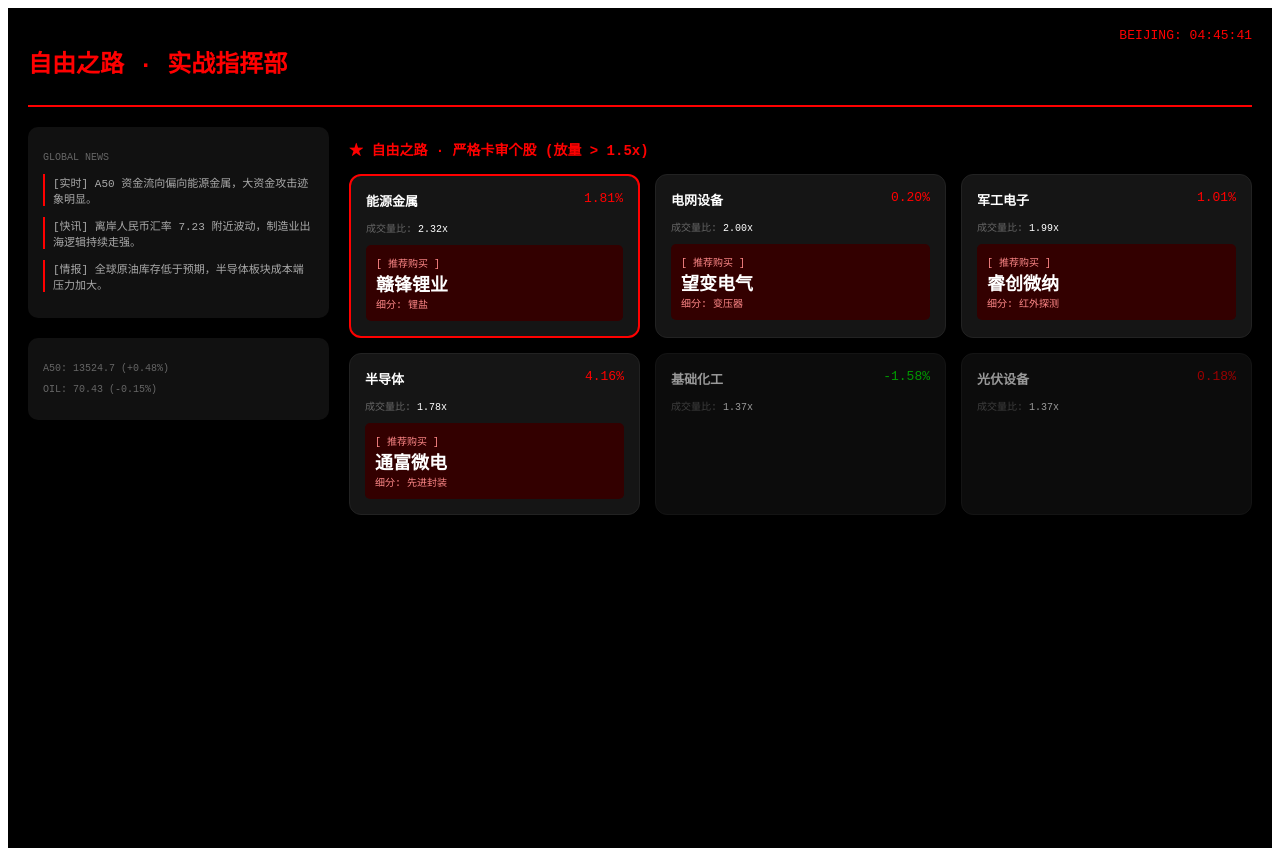
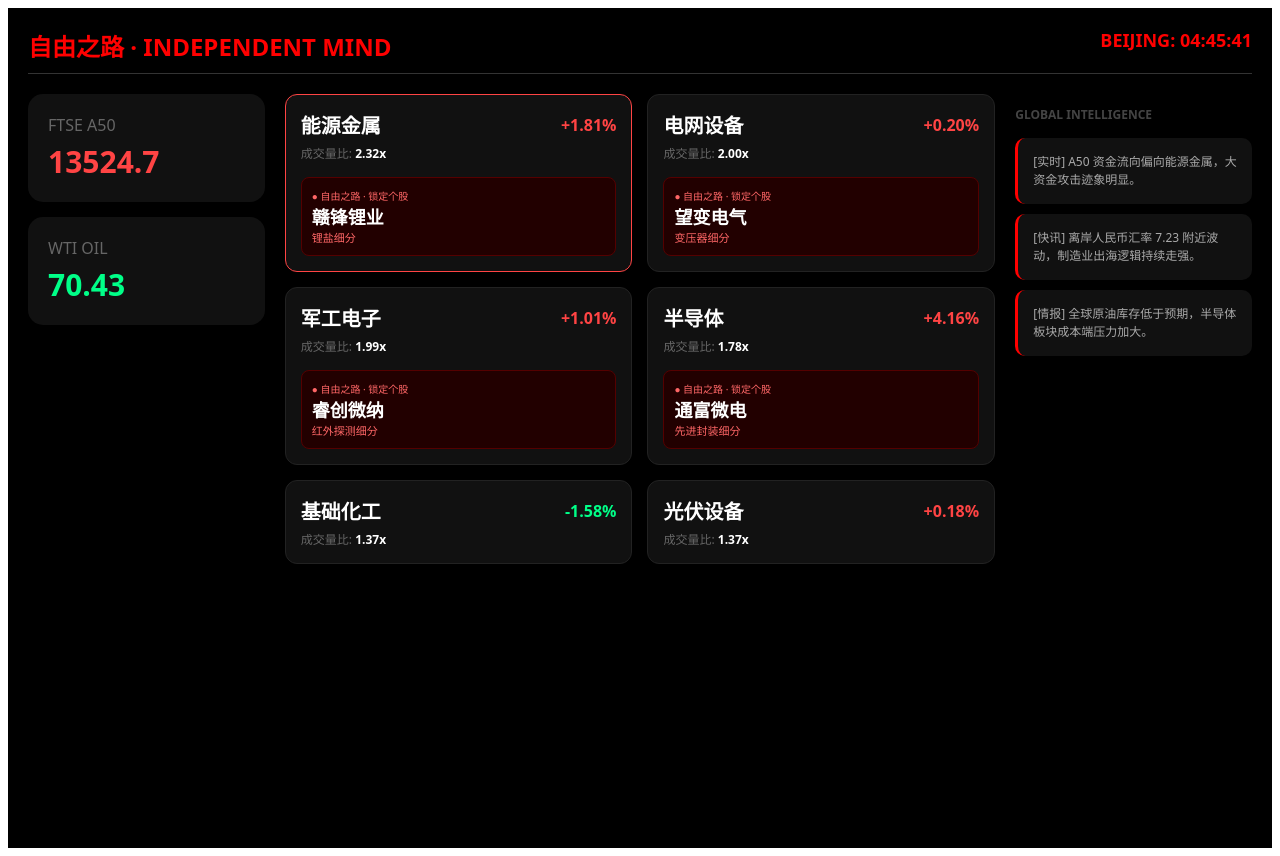
Before and after one commit to hua90261-maker/brain, a Next.js app: page / in a window 1280 px wide. Built offline with nearby package versions, Linux system fonts and the light colour scheme.

Commit message:
Rename AlphaCommand to RealtimeCommand and refactor

```diff
--- a/pages/index.js
+++ b/pages/index.js
@@ -1,67 +1,72 @@
 import React, { useState, useEffect } from 'react';
 
-export default function AlphaCommand() {
-  const [m, setM] = useState({ a50: {}, oil: {}, sectors: [], news: [], recommendations: [], time: '校准中' });
+export default function RealtimeCommand() {
+  const [m, setM] = useState({ a50: {}, oil: {}, sectors: [], news: [], time: '...' });
 
   useEffect(() => {
-    const sync = async () => {
+    const fetcher = async () => {
       try {
         const res = await fetch('/api/data');
         const data = await res.json();
         setM(data);
-      } catch (e) { console.error("断连"); }
+      } catch (e) { console.log("信号断连"); }
     };
-    sync();
-    const timer = setInterval(sync, 3000);
-    return () => clearInterval(timer);
+    fetcher();
+    const interval = setInterval(fetcher, 3000); // 3秒刷新一次，看数字跳不跳
+    return () => clearInterval(interval);
   }, []);
 
   return (
-    <div style={{ backgroundColor: '#000', color: '#fff', minHeight: '100vh', padding: '20px', fontFamily: 'monospace' }}>
-      {/* 状态行 */}
-      <div style={{ borderBottom: '2px solid #f00', paddingBottom: '10px', marginBottom: '20px', display: 'flex', justifyContent: 'space-between' }}>
-        <h1 style={{ color: '#f00', fontSize: '24px' }}>自由之路 · 实战指挥部</h1>
-        <div style={{ textAlign: 'right', color: '#f00' }}>BEIJING: {m.time}</div>
+    <div style={{ backgroundColor: '#000', color: '#fff', minHeight: '100vh', padding: '20px', fontFamily: 'system-ui' }}>
+      {/* 顶部状态栏 */}
+      <div style={{ display: 'flex', justifyContent: 'space-between', borderBottom: '1px solid #333', paddingBottom: '10px', marginBottom: '20px' }}>
+        <h1 style={{ color: '#f00', fontSize: '24px', margin: 0 }}>自由之路 · INDEPENDENT MIND</h1>
+        <div style={{ textAlign: 'right', color: '#f00', fontSize: '18px', fontWeight: 'bold' }}>BEIJING: {m.time}</div>
       </div>
 
-      <div style={{ display: 'grid', gridTemplateColumns: '1fr 3fr', gap: '20px' }}>
-        {/* 左侧：情报流与宏观 */}
+      <div style={{ display: 'grid', gridTemplateColumns: '1fr 3fr 1fr', gap: '20px' }}>
+        {/* 左：核心数据 */}
         <div>
-          <div style={{ background: '#111', padding: '15px', borderRadius: '10px', marginBottom: '20px' }}>
-            <p style={{ color: '#666', fontSize: '10px' }}>GLOBAL NEWS</p>
-            {m.news.map((n, i) => <p key={i} style={{ fontSize: '11px', color: '#aaa', borderLeft: '2px solid #f00', paddingLeft: '8px' }}>{n}</p>)}
+          <div style={{ background: '#111', padding: '20px', borderRadius: '15px', marginBottom: '15px' }}>
+            <p style={{ color: '#666', margin: '0 0 5px 0' }}>FTSE A50</p>
+            <p style={{ fontSize: '30px', fontWeight: '900', color: '#f44', margin: 0 }}>{m.a50.val}</p>
           </div>
-          <div style={{ background: '#111', padding: '15px', borderRadius: '10px' }}>
-            <p style={{ color: '#666', fontSize: '10px' }}>A50: {m.a50.val} ({m.a50.chg})</p>
-            <p style={{ color: '#666', fontSize: '10px' }}>OIL: {m.oil.val} ({m.oil.chg})</p>
+          <div style={{ background: '#111', padding: '20px', borderRadius: '15px' }}>
+            <p style={{ color: '#666', margin: '0 0 5px 0' }}>WTI OIL</p>
+            <p style={{ fontSize: '30px', fontWeight: '900', color: '#0f8', margin: 0 }}>{m.oil.val}</p>
           </div>
         </div>
 
-        {/* 右侧：自由之路 · 严格筛选区 */}
-        <div>
-          <h2 style={{ fontSize: '14px', color: '#f00', marginBottom: '15px' }}>★ 自由之路 · 严格卡审个股 (放量 > 1.5x)</h2>
-          <div style={{ display: 'grid', gridTemplateColumns: 'repeat(3, 1fr)', gap: '15px' }}>
+        {/* 中：全行业实时监控 & 自由之路卡审 */}
+        <div style={{ display: 'grid', gridTemplateColumns: 'repeat(2, 1fr)', gap: '15px' }}>
           {m.sectors.map((s, i) => (
-              <div key={i} style={{
-                background: '#151515', padding: '15px', borderRadius: '12px',
-                border: s.heat > 2.0 ? '2px solid #f00' : '1px solid #222',
-                opacity: s.heat > 1.5 ? 1 : 0.6
-              }}>
-                <div style={{ display: 'flex', justifyContent: 'space-between' }}>
-                  <span style={{ fontWeight: 'bold' }}>{s.name}</span>
-                  <span style={{ color: parseFloat(s.change) > 0 ? '#f00' : '#0f0' }}>{s.change}%</span>
+            <div key={i} style={{ background: '#111', padding: '15px', borderRadius: '12px', border: parseFloat(s.heat) > 2.0 ? '1px solid #f44' : '1px solid #222' }}>
+              <div style={{ display: 'flex', justifyContent: 'space-between', alignItems: 'center' }}>
+                <span style={{ fontSize: '20px', fontWeight: 'bold' }}>{s.name}</span>
+                <span style={{ color: parseFloat(s.change) > 0 ? '#f44' : '#0f8', fontWeight: 'bold' }}>{parseFloat(s.change) > 0 ? '+' : ''}{s.change}%</span>
               </div>
-                <div style={{ margin: '10px 0', fontSize: '10px', color: '#666' }}>成交量比: <span style={{ color: '#fff' }}>{s.heat}x</span></div>
-                {s.heat > 1.5 && (
-                  <div style={{ background: '#300', padding: '10px', borderRadius: '5px', marginTop: '10px' }}>
-                    <div style={{ fontSize: '10px', color: '#f88' }}>[ 推荐购买 ]</div>
+              <div style={{ fontSize: '12px', color: '#666', marginTop: '5px' }}>成交量比: <b style={{ color: '#fff' }}>{s.heat}x</b></div>
+
+              {/* 自由之路卡审逻辑：成交量大于 1.5x 自动显示推荐个股 */}
+              {parseFloat(s.heat) > 1.5 && (
+                <div style={{ marginTop: '15px', background: '#200', padding: '10px', borderRadius: '8px', border: '1px solid #500' }}>
+                  <div style={{ fontSize: '10px', color: '#f66' }}>● 自由之路 · 锁定个股</div>
                   <div style={{ fontSize: '18px', fontWeight: 'bold', color: '#fff' }}>{s.stock}</div>
-                    <div style={{ fontSize: '10px', color: '#f88' }}>细分: {s.sub}</div>
+                  <div style={{ fontSize: '11px', color: '#f66' }}>{s.sub}细分</div>
                 </div>
               )}
             </div>
           ))}
         </div>
+
+        {/* 右：实时情报流 */}
+        <div>
+          <h3 style={{ fontSize: '12px', color: '#444', marginBottom: '15px' }}>GLOBAL INTELLIGENCE</h3>
+          {m.news.map((n, i) => (
+            <div key={i} style={{ padding: '15px', background: '#111', borderRadius: '10px', marginBottom: '10px', fontSize: '12px', color: '#aaa', borderLeft: '3px solid #f00', lineHeight: '1.5' }}>
+              {n}
+            </div>
+          ))}
         </div>
       </div>
     </div>
```
Lines whose indentation alone changed are shown as unchanged.
